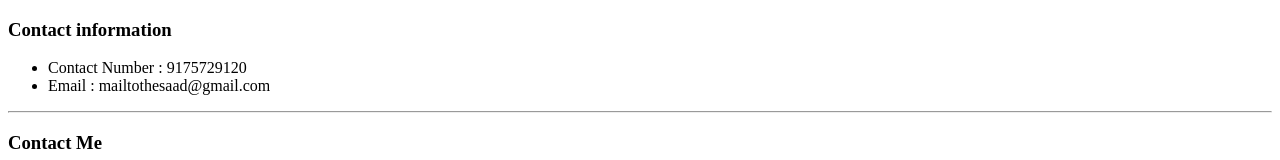
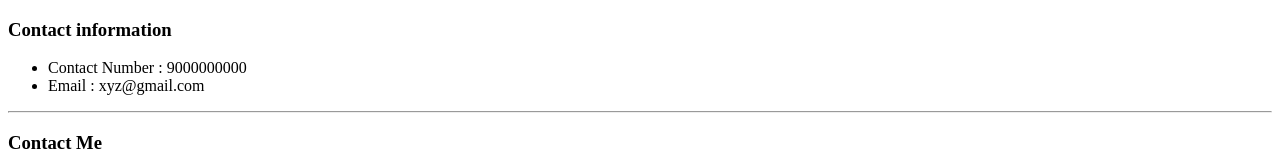
Before and after one commit to saadmulani/cv, a plain HTML site: page contact.html in a window 1280 px wide. Shown: the top 160 px of the page. Drawn offline with Linux system fonts and the light colour scheme.

Commit message:
Update contact.html

```diff
--- a/contact.html
+++ b/contact.html
@@ -9,8 +9,8 @@
 <body>
   <h3>Contact information</h3>
   <ul>
-    <li>Contact Number : 9175729120</li>
-    <li>Email : mailtothesaad@gmail.com</li>
+    <li>Contact Number : 9000000000</li>
+    <li>Email : xyz@gmail.com</li>
   </ul>
   <hr>
   <h3>Contact Me</h3>
```
